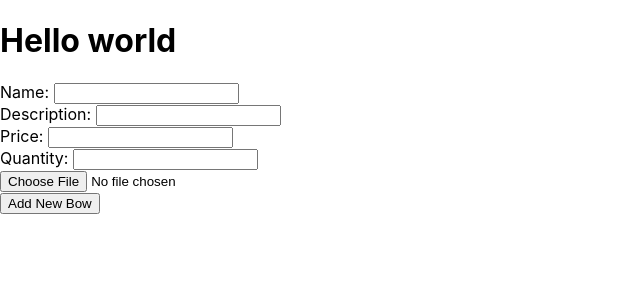
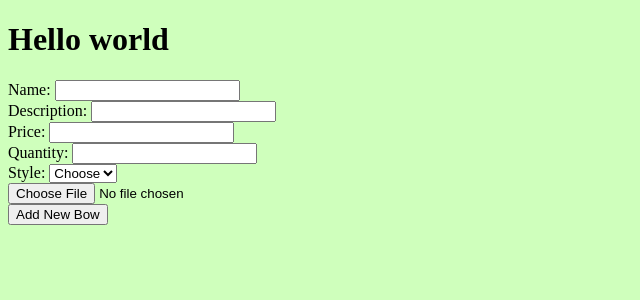
Before and after one commit to tomangotti/littleLadysBowCo, a React (Create React App) app in the folder client/: page /#/admin_page in a window 1280 px wide. Shown: the top 300 px of the page, without its empty margins (0-640 px from the left). Built offline with nearby package versions, Linux system fonts and the light colour scheme.

Commit message:
bow cards

```diff
--- a/client/src/App.js
+++ b/client/src/App.js
@@ -1,8 +1,10 @@
 import { useState, useEffect } from "react";
-import {HashRouter, Routes} from "react-router-dom"
+import {HashRouter} from "react-router-dom"
+import {Routes, Route} from "react-router"
 
 import Header from "./components/Header";
 import BowContainer from "./components/BowContainers";
+import AdminPage from "./components/AdminPage";
 
 function App() {
 
@@ -11,9 +13,10 @@ function App() {
     <HashRouter>
       <Header />
       <h1>Hello world</h1>
-      <BowContainer />
+
       <Routes>
-
+        <Route path="/admin_page" element={<AdminPage />} />
+        <Route exact path="/" element={<BowContainer />} />
       </Routes>
     </HashRouter>
   );
--- /dev/null
+++ b/client/src/components/AdminPage.js
@@ -0,0 +1,54 @@
+import { useState } from "react"
+
+
+function AdminPage(){
+    const [photo, setPhoto] = useState(null)
+
+    //add new bow
+    function handleNewBow(e){
+        e.preventDefault()
+
+        const formData = new FormData()
+            formData.append("photo", photo)
+            formData.append("name", e.target.name.value)
+            formData.append("description", e.target.description.value)
+            formData.append("price", e.target.price.value)
+            formData.append("style", e.target.style.value)
+            formData.append("quantity", e.target.quantity.value)
+
+        fetch(`/bows`,{
+            method: "POST",
+            body: formData
+        })
+        .then((r) => {
+            if(r.ok){
+                r.json().then((data) => {
+                    console.log(data)
+                })
+            }
+        })
+        e.target.reset()
+    }
+    return(<>
+    <form className="addNewBow" onSubmit={handleNewBow}>
+        <label>Name: </label>
+        <input type="text" name="name" /><br></br>
+        <label>Description: </label>
+        <input type="text" name="description"/><br></br>
+        <label>Price: </label>
+        <input type="number" name="price"/><br></br>
+        <label>Quantity: </label>
+        <input type="number" name="quantity"/><br></br>
+        <label>Style: </label>
+        <select name="style">
+            <option value="">Choose</option>
+            <option value="clay">Clay</option>
+            <option value="fabric">Fabric</option>
+        </select><br></br>
+        <input type="file" onChange={(e) => setPhoto(e.target.files[0])} accept="photo/*" placeholder="Photo" className="file-input file-input-bordered w-full max-w-xs" name="photo"/><br></br>
+        <button>Add New Bow</button>
+    </form>
+    </>)
+}
+
+export default AdminPage
--- /dev/null
+++ b/client/src/components/BowCard.js
@@ -0,0 +1,19 @@
+import { useState } from "react";
+
+function BowCard({bow}){
+
+    function handleClick(){
+
+    }
+
+
+    return(
+    <div className="bowCard" onClick={handleClick}>
+        <img src={bow.photo}/>
+        <h3>{bow.name}</h3>
+        <h6>Price: ${bow.price}</h6>
+        {bow.quantity ? <h6>In Stock</h6> : <h6>Out of Stock</h6>}
+    </div>)
+}
+
+export default BowCard
--- a/client/src/components/BowContainers.js
+++ b/client/src/components/BowContainers.js
@@ -1,49 +1,34 @@
-import { useState } from "react"
+import { useEffect, useState } from "react"
+import BowCard from "./BowCard"
 
 
 function BowContainer(){
-const [photo, setPhoto] = useState(null)
+    const [bows, setBows] = useState(null)
 
-    // add new bow function
-    function handleNewBow(e){
-        e.preventDefault()
-
-        const formData = new FormData()
-            formData.append("photo", photo)
-            formData.append("name", e.target.name.value)
-            formData.append("description", e.target.description.value)
-            formData.append("price", e.target.price.value)
-            formData.append("quantity", e.target.quantity.value)
-
-        fetch(`/bows`,{
-            method: "POST",
-            body: formData
-        })
+    // initial fetch to load bows
+    useEffect(() => {
+        fetch('/bows')
         .then((r) => {
             if(r.ok){
-                r.json().then((data) => {
-                    console.log(data)
+                r.json().then((data) =>{
+                    setBows(data)
                 })
             }
         })
+    },[])
+
+    if(bows === null){
+        return <h1>Loading</h1>
     }
 
-
-
+    const bowList = bows.map((bow) => {
+        return <BowCard key={bow.id} bow={bow}/>;
+    })
 
     return(<>
-    <form className="addNewBow" onSubmit={handleNewBow}>
-        <label>Name: </label>
-        <input type="text" name="name" /><br></br>
-        <label>Description: </label>
-        <input type="text" name="description"/><br></br>
-        <label>Price: </label>
-        <input type="number" name="price"/><br></br>
-        <label>Quantity: </label>
-        <input type="number" name="quantity"/><br></br>
-        <input type="file" onChange={(e) => setPhoto(e.target.files[0])} accept="photo/*" placeholder="Photo" className="file-input file-input-bordered w-full max-w-xs" name="photo"/><br></br>
-        <button>Add New Bow</button>
-    </form>
+        <div className="bowContainer">
+            {bowList}
+        </div>
     </>)
 }
 
--- /dev/null
+++ b/client/src/components/BowPage.js
@@ -0,0 +1,4 @@
+
+function BowPage(){
+
+}
--- a/client/src/index.css
+++ b/client/src/index.css
@@ -1,13 +1,55 @@
-body {
-  margin: 0;
-  font-family: -apple-system, BlinkMacSystemFont, 'Segoe UI', 'Roboto', 'Oxygen',
-    'Ubuntu', 'Cantarell', 'Fira Sans', 'Droid Sans', 'Helvetica Neue',
-    sans-serif;
-  -webkit-font-smoothing: antialiased;
-  -moz-osx-font-smoothing: grayscale;
+/* html */
+/* html */
+/* html */
+/* html */
+/* html */
+
+html {
+  background-color: rgb(207, 255, 188);
 }
 
-code {
-  font-family: source-code-pro, Menlo, Monaco, Consolas, 'Courier New',
-    monospace;
+
+/* Bow cards  */
+/* Bow cards  */
+/* Bow cards  */
+/* Bow cards  */
+/* Bow cards  */
+
+.bowCard {
+  border: 2px black solid;
+  border-radius: 5px;
+  box-shadow: 2px 1px 1px rgba(0, 0, 0, 0.4);
+  background-color: rgb(255, 240, 248);
+  width:30%;
+  min-width: 250px;
+  height: 300px;
+  text-align: center;
+  margin: 25px auto;
 }
+
+.bowCard img {
+  width: 90%;
+  height: 60%;
+  margin: 5px;
+  border: 2px black solid;
+  border-radius: 5px;
+}
+
+.bowCard h6{
+  margin: 10px;
+}
+
+.bowCard h3{
+  margin: 10px;
+}
+/* Bow container */
+/* Bow container */
+/* Bow container */
+/* Bow container */
+/* Bow container */
+
+.bowContainer {
+    display: flex;
+    flex-wrap: wrap;
+    justify-content: space-between;
+}
```
Also changed, not shown: client/src/App.css (deleted, +0 -38 lines).
